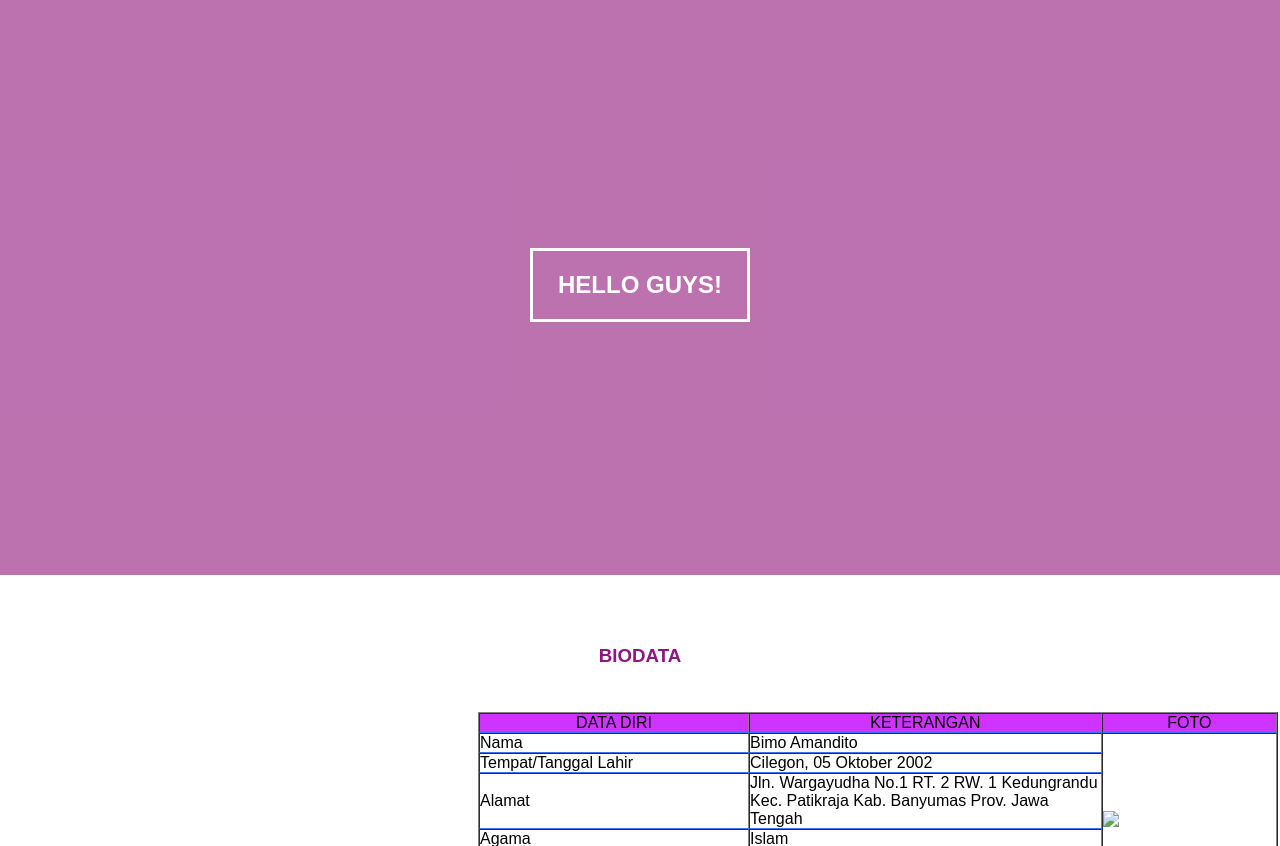
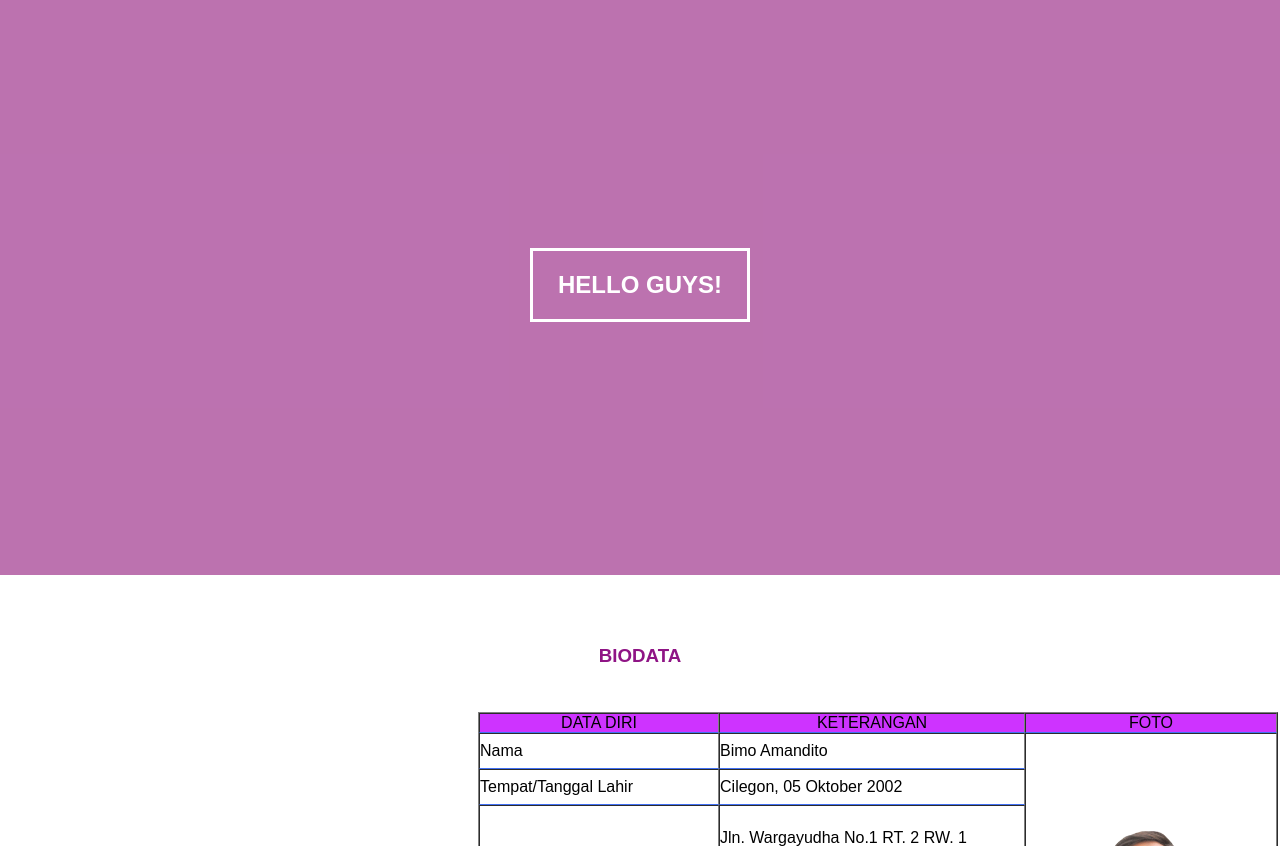
Before and after one commit to Amandito/MMS, a plain HTML site: page index.html in a window 1280 px wide. Shown: the part 101-947 px from the top of the page. Drawn offline with nearby package versions, Linux system fonts and the light colour scheme.

Commit message:
Update index.html

```diff
--- a/index.html
+++ b/index.html
@@ -54,7 +54,7 @@
 <tr>
 <td>Nama</td>
 <td>Bimo Amandito</td>
-<td rowspan="7"><img src="bim no bg.png" width="250"></td>
+<td rowspan="7"><img src="bim.png" width="250"></td>
 </tr>
 <tr>
 <td>Tempat/Tanggal Lahir</td>
```
